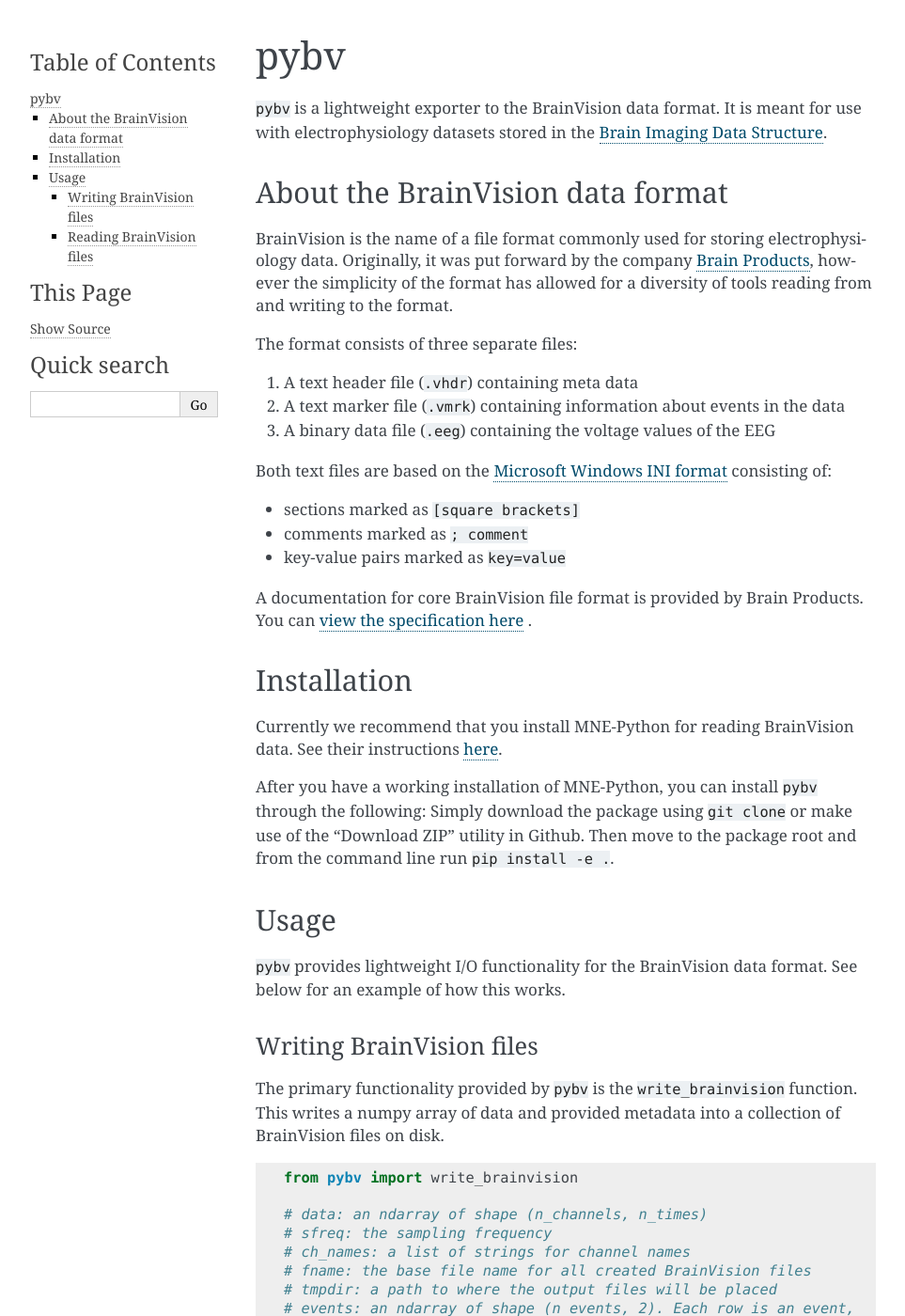
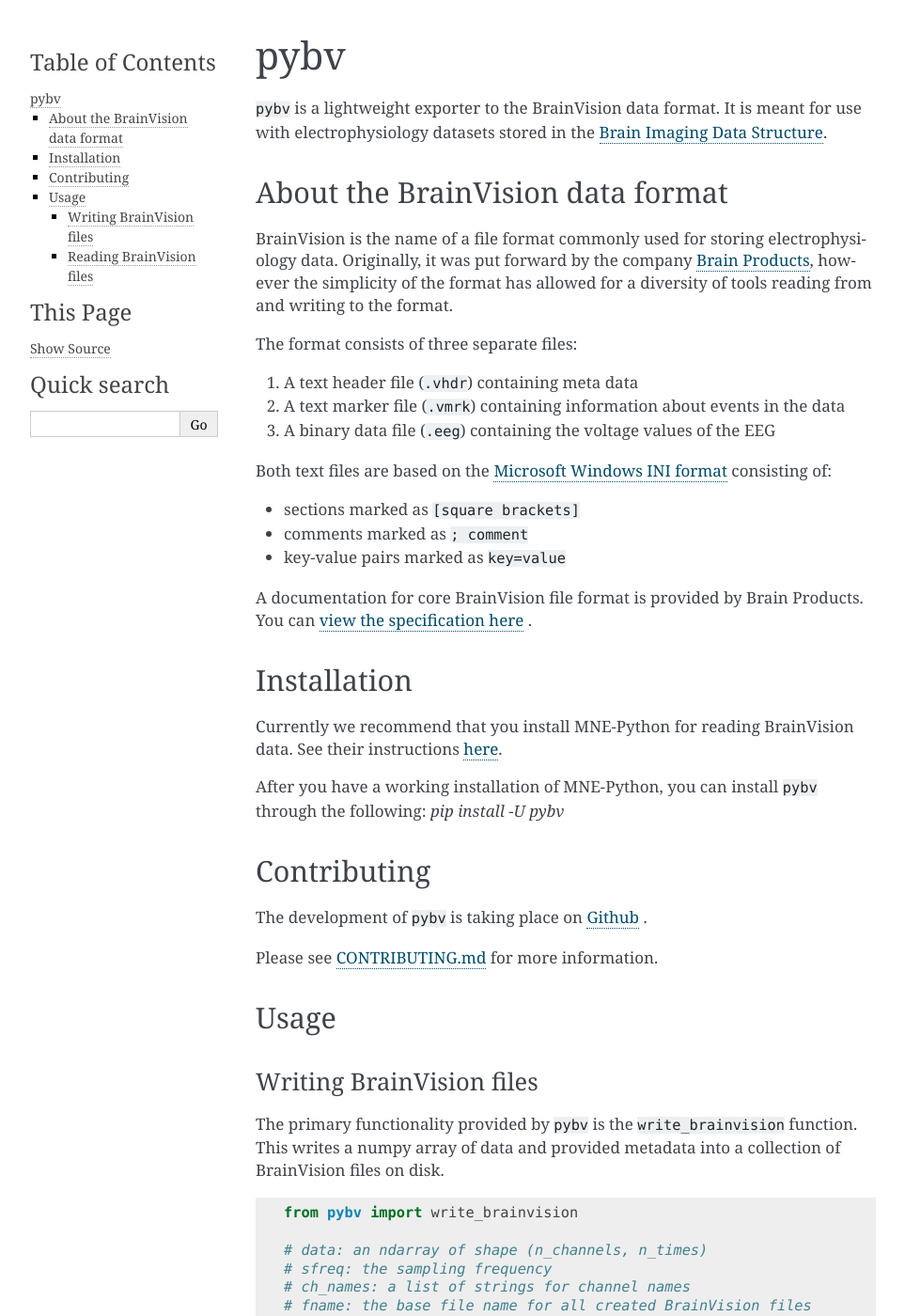
Before and after one commit to bids-standard/pybv, a Sphinx documentation site: the page built from docs/index.rst, in a window 1280 px wide and 1400 px high. Shown: the whole window at 94% size, without its empty margins (148-1111 px from the left). Built offline with Sphinx 7.4.7, drawn with Linux system fonts in a browser that asks for light colours.

Commit message:
[MRG] Improving the documentation and adding CONTRIBUTING.md (#11)
After working on the readthedocs page (which now works, yey) I made some additional changes to be more open to contributors (`CONTRIBUTING.md`) etc.

Also: Referring to the stable version of the docs now ... There is still some issue with "latest" ... I don't know why :-)

Ready to be merged from my side.

```diff
--- a/docs/index.rst
+++ b/docs/index.rst
@@ -41,15 +41,18 @@
 `here <https://www.martinos.org/mne/stable/install_mne_python.html>`_.
 
 After you have a working installation of MNE-Python, you can install ``pybv``
-through the following: Simply download the package using ``git clone`` or make
-use of the "Download ZIP" utility in Github. Then move to the package root and
-from the command line run ``pip install -e .``.
+through the following: `pip install -U pybv`
+
+Contributing
+============
+The development of ``pybv`` is taking place on `Github <https://github.com/bids-standard/pybv>`_
+.
+
+Please see `CONTRIBUTING.md <https://github.com/bids-standard/pybv/blob/master/CONTRIBUTING.md>`_
+for more information.
 
 Usage
 =====
-
-``pybv`` provides lightweight I/O functionality for the BrainVision data
-format. See below for an example of how this works.
 
 Writing BrainVision files
 -------------------------
--- a/requirements.txt
+++ b/requirements.txt
@@ -2,4 +2,5 @@
 mne
 pytest
 pytest-cov
+coverage
 scipy
```
Also changed, not shown: CONTRIBUTING.md (added, +46 -0 lines), README.md (+27 -3 lines), 1 other file.
